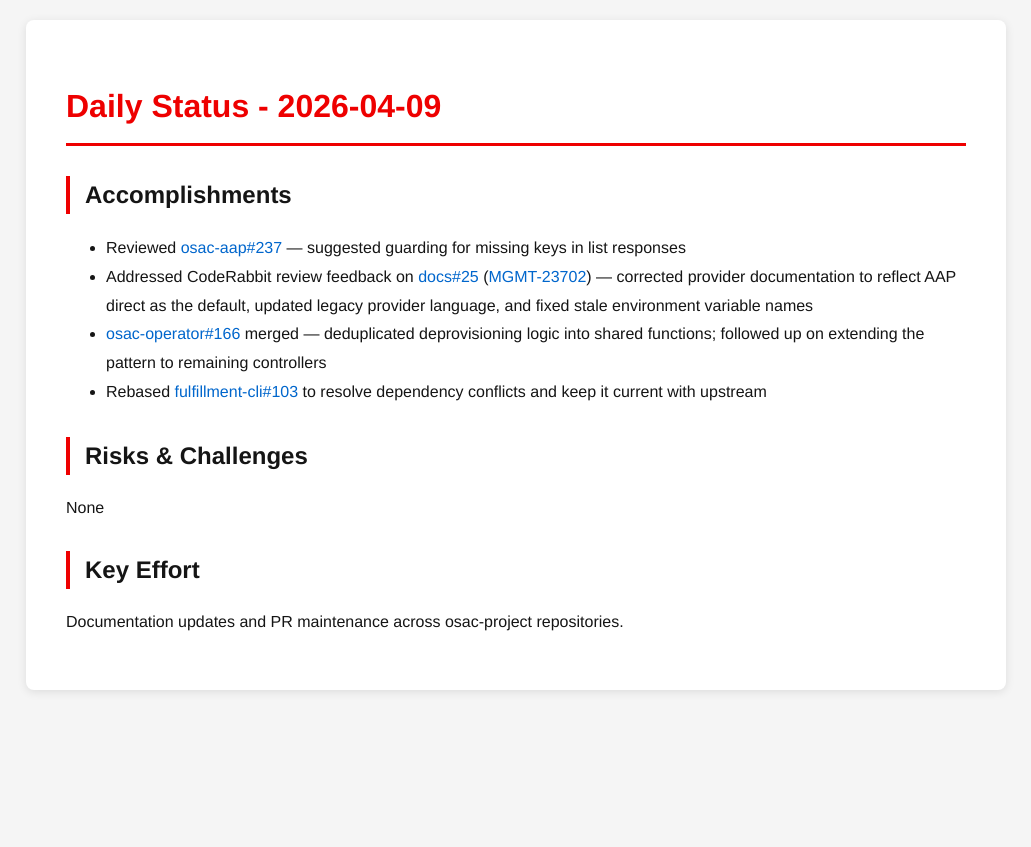
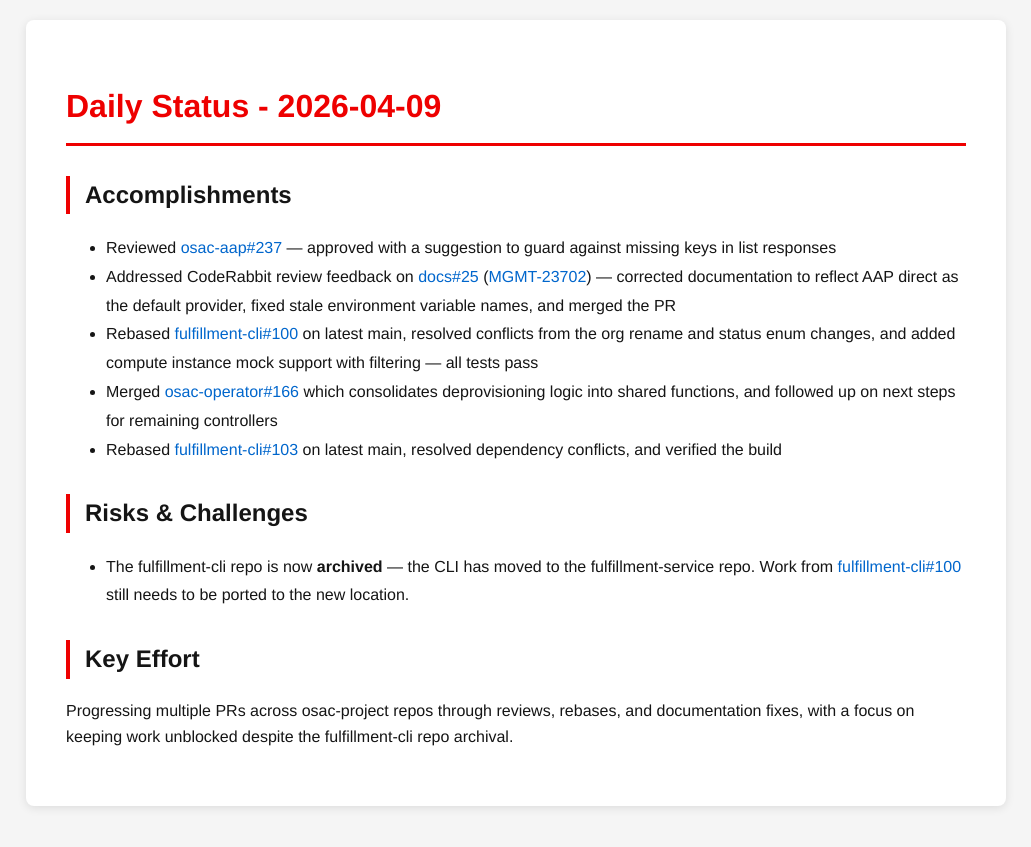
Before and after one commit to tzvatot/daily-status, a Jekyll site: the page built from 2026-04-09.md, in a window 1280 px wide. Shown: the top 847 px of the page, without its empty margins (124-1155 px from the left). Built offline with Jekyll 4.4.1, drawn with Linux system fonts in a browser that asks for light colours.

Commit message:
Daily status update - 2026-04-09

```diff
--- a/2026-04-09.md
+++ b/2026-04-09.md
@@ -7,13 +7,14 @@ date: 2026-04-09
 # Daily Status - 2026-04-09
 
 ## Accomplishments
-- Reviewed [osac-aap#237](https://github.com/osac-project/osac-aap/pull/237) — suggested guarding for missing keys in list responses
-- Addressed CodeRabbit review feedback on [docs#25](https://github.com/osac-project/docs/pull/25) ([MGMT-23702](https://issues.redhat.com/browse/MGMT-23702)) — corrected provider documentation to reflect AAP direct as the default, updated legacy provider language, and fixed stale environment variable names
-- [osac-operator#166](https://github.com/osac-project/osac-operator/pull/166) merged — deduplicated deprovisioning logic into shared functions; followed up on extending the pattern to remaining controllers
-- Rebased [fulfillment-cli#103](https://github.com/osac-project/fulfillment-cli/pull/103) to resolve dependency conflicts and keep it current with upstream
+- Reviewed [osac-aap#237](https://github.com/osac-project/osac-aap/pull/237) — approved with a suggestion to guard against missing keys in list responses
+- Addressed CodeRabbit review feedback on [docs#25](https://github.com/osac-project/docs/pull/25) ([MGMT-23702](https://issues.redhat.com/browse/MGMT-23702)) — corrected documentation to reflect AAP direct as the default provider, fixed stale environment variable names, and merged the PR
+- Rebased [fulfillment-cli#100](https://github.com/osac-project/fulfillment-cli/pull/100) on latest main, resolved conflicts from the org rename and status enum changes, and added compute instance mock support with filtering — all tests pass
+- Merged [osac-operator#166](https://github.com/osac-project/osac-operator/pull/166) which consolidates deprovisioning logic into shared functions, and followed up on next steps for remaining controllers
+- Rebased [fulfillment-cli#103](https://github.com/osac-project/fulfillment-cli/pull/103) on latest main, resolved dependency conflicts, and verified the build
 
 ## Risks & Challenges
-None
+- The fulfillment-cli repo is now **archived** — the CLI has moved to the fulfillment-service repo. Work from [fulfillment-cli#100](https://github.com/osac-project/fulfillment-cli/pull/100) still needs to be ported to the new location.
 
 ## Key Effort
-Documentation updates and PR maintenance across osac-project repositories.
+Progressing multiple PRs across osac-project repos through reviews, rebases, and documentation fixes, with a focus on keeping work unblocked despite the fulfillment-cli repo archival.
```
